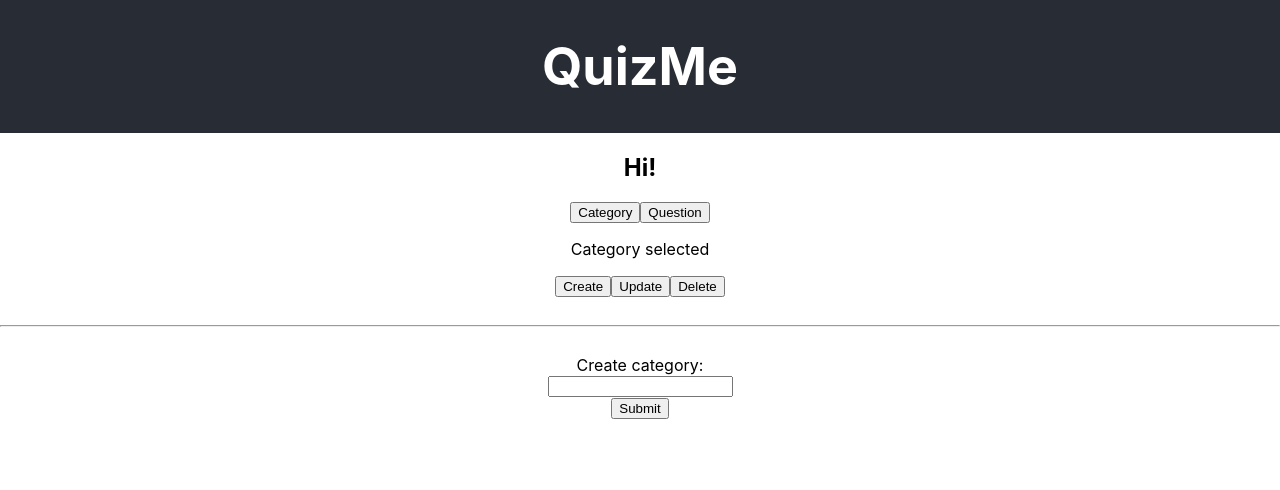
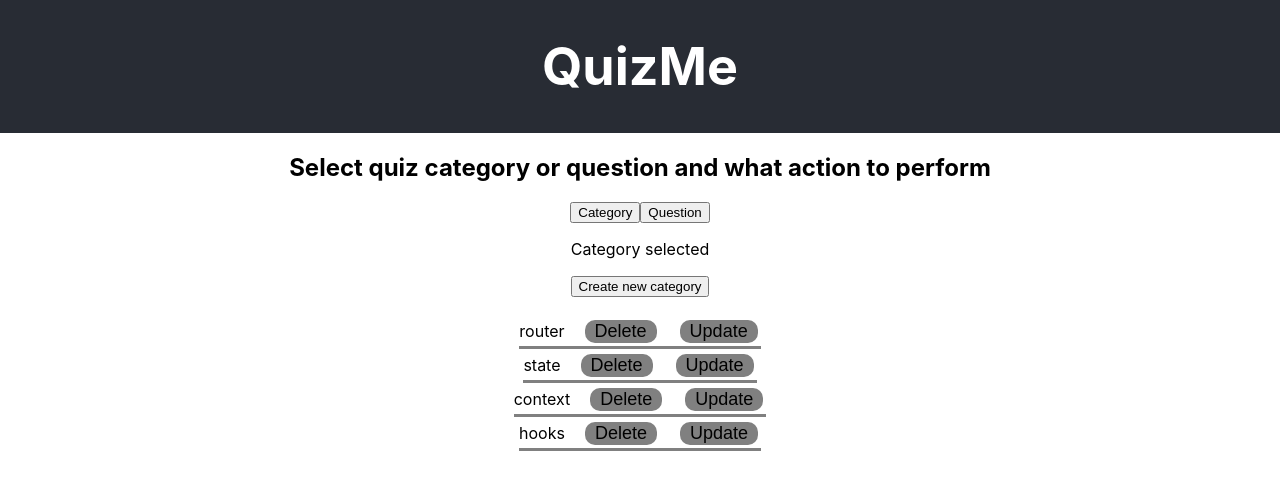
Before and after one commit to BarreraR/QuizMe, a React (Create React App) app: page /admin in a window 1280 px wide. Shown: the top 490 px of the page. Built offline with nearby package versions, Linux system fonts and the light colour scheme.

Commit message:
table of categories and questions displayed

```diff
--- /dev/null
+++ b/src/Components/AdminActions/Row.css
@@ -0,0 +1,12 @@
+.Row button {
+  width: fit-content;
+  padding: 1px 10px;
+  margin-left: 20px;
+}
+
+.Row {
+  margin:auto;
+  width: fit-content;
+  border-bottom: gray solid 3px;
+  margin-bottom: 2px;
+}
--- /dev/null
+++ b/src/Components/AdminActions/Row.jsx
@@ -0,0 +1,11 @@
+import './Row.css';
+
+export default function Row(props){
+  return(
+    <div className='Row'>
+      <span>{props.text}</span>
+      <button className='delete'>Delete</button>
+      <button className='update'>Update</button>
+    </div>
+  );
+}
--- a/src/Routes/Admin.jsx
+++ b/src/Routes/Admin.jsx
@@ -1,38 +1,44 @@
 import { useState } from 'react';
 import Create from '../Components/AdminActions/Create';
-
+import Row from '../Components/AdminActions/Row';
 export default function Admin(){
-  const [changeType, setChangeType] = useState('category');
-  const [ action, setAction ] = useState('create');
+  const [ changeType, setChangeType ] = useState('category');
+  const [ create, setCreate ] = useState(true);
 
   function change(change){
     setChangeType(change);
   }
 
-  function changeAction(change){
-    setAction(change);
+  function changeCreate(){
+    setCreate(!create);
   }
+
+
+  const qData = changeType === 'category' ?
+    ['router', 'state', 'context', 'hooks'].map(q => <Row text={q}/>) :
+    ['question 1', 'question 2', 'question 3'].map(q => <Row text={q}/>);
 
   return (
     <div className='Admin'>
-      <h2>Hi!</h2>
+      <h2>Select quiz category or question and what action to perform</h2>
       <input type='button' value='Category' onClick={()=>change('category')}/>
       <input type='button' value='Question' onClick={()=>change('question')}/>
 
       {changeType === 'category' && <p>Category selected </p>}
       {changeType === 'question' && <p>Question selected </p>}
 
-      <input type='button' value='Create' onClick={()=>changeAction('create')}/>
-      <input type='button' value='Update' onClick={()=>changeAction('update')}/>
-      <input type='button' value='Delete' onClick={()=>changeAction('delete')}/>
+      <input type='button' value={create? `Create new ${changeType}`:'Cancel'} onClick={()=>changeCreate()}/>
+      {/* <input type='button' value='Update' onClick={()=>changeAction('update')}/> */}
+      {/* <input type='button' value='Delete' onClick={()=>changeAction('delete')}/> */}
 
       <br/>
       <br/>
-      <hr/>
+      {/* <hr/> */}
 
-      {action === 'create' && <Create type={changeType}/>}
-      {action === 'update' && <p>Update selected </p>}
-      {action === 'delete' && <p>Delete selected </p>}
+      {!create && <Create type={changeType}/>}
+      {create && qData}
+      {/* {action === 'update' && qData} */}
+      {/* {action === 'delete' && <p>Delete selected </p>} */}
 
     </div>
   );
```
Also changed, not shown: src/Components/AdminActions/Delete.jsx (deleted), src/Components/AdminActions/Update.jsx (deleted), 1 other file (tests, documents, lock files or other folders).
